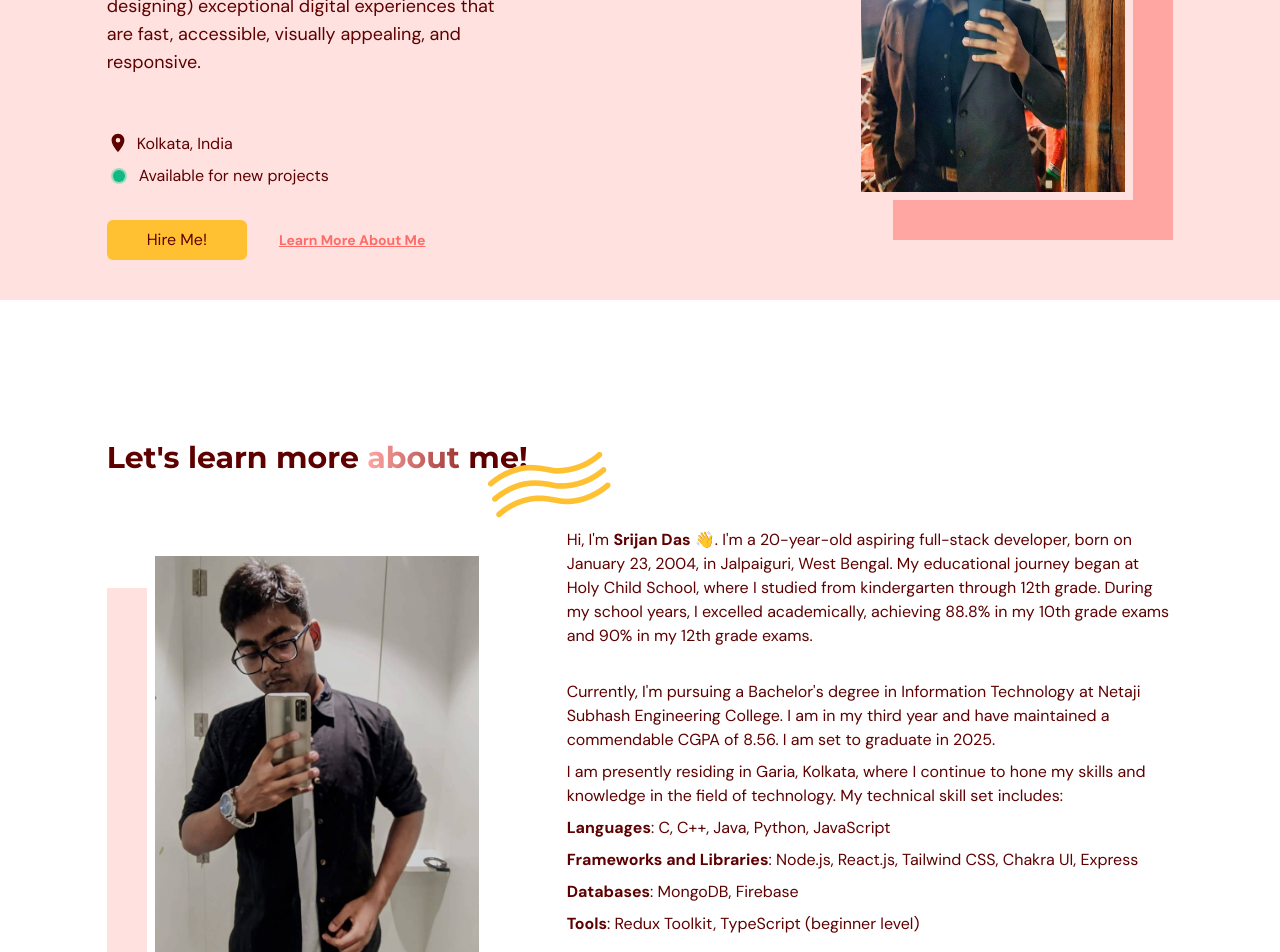
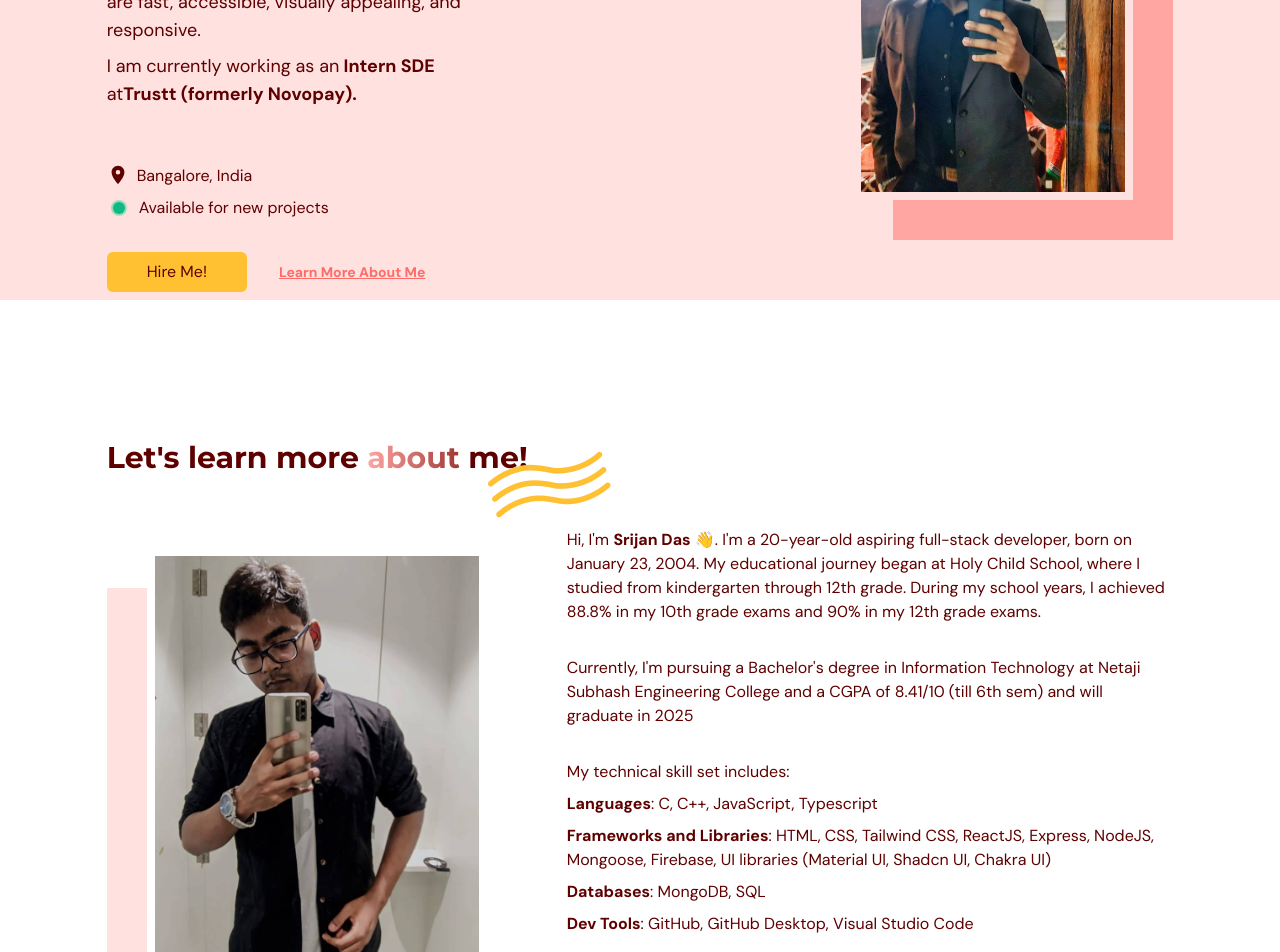
Before and after one commit to SrijanDas23/Portfolio, a React (Vite) app: page / in a window 1280 px wide. Shown: the part 260-1212 px from the top of the page. Built offline with nearby package versions, Linux system fonts and the light colour scheme.

Commit message:
Updated the resume

```diff
--- a/package.json
+++ b/package.json
@@ -12,6 +12,7 @@
   "dependencies": {
     "@heroicons/react": "^2.1.3",
     "framer-motion": "^11.2.6",
+    "portfolio": "file:",
     "react": "^18.2.0",
     "react-anchor-link-smooth-scroll": "^1.0.12",
     "react-dom": "^18.2.0",
--- a/src/components/About/index.tsx
+++ b/src/components/About/index.tsx
@@ -11,7 +11,9 @@ type Props = {
 function About({ setSelectedPage }: Props) {
 	return (
 		<section id="about" className="mx-auto min-h-full w-5/6 py-20">
-      <motion.div onViewportEnter={() => setSelectedPage(SelectedPage.About)}>
+			<motion.div
+				onViewportEnter={() => setSelectedPage(SelectedPage.About)}
+			>
 				{/* Header */}
 				<motion.div
 					initial="hidden"
@@ -25,7 +27,7 @@ function About({ setSelectedPage }: Props) {
 					className="md:my-5 md:w-3/5"
 				>
 					<HText>
-            Let's learn more <GradientText text="about"/> me!
+						Let's learn more <GradientText text="about" /> me!
 					</HText>
 				</motion.div>
 
@@ -74,40 +76,47 @@ function About({ setSelectedPage }: Props) {
 									}}
 								>
 									<p className="my-8">
-                    Hi, I'm <strong>Srijan Das</strong> 👋. I'm a 20-year-old
-                    aspiring full-stack developer, born on January 23, 2004, in
-                    Jalpaiguri, West Bengal. My educational journey began at
-                    Holy Child School, where I studied from kindergarten through
-                    12th grade. During my school years, I excelled academically,
-                    achieving 88.8% in my 10th grade exams and 90% in my 12th
+										Hi, I'm <strong>Srijan Das</strong> 👋.
+										I'm a 20-year-old aspiring full-stack
+										developer, born on January 23, 2004. My
+										educational journey began at Holy Child
+										School, where I studied from
+										kindergarten through 12th grade. During
+										my school years, I achieved 88.8% in my
+										10th grade exams and 90% in my 12th
 										grade exams.
 									</p>
 									<p className="my-2">
-                    Currently, I'm pursuing a Bachelor's degree in Information
-                    Technology at Netaji Subhash Engineering College. I am in my
-                    third year and have maintained a commendable CGPA of 8.56. I
-                    am set to graduate in 2025.
+										Currently, I'm pursuing a Bachelor's
+										degree in Information Technology at
+										Netaji Subhash Engineering College and a
+										CGPA of 8.41/10 (till 6th sem) and will
+										graduate in 2025
 									</p>
-                  <p className="my-2">
-                    I am presently residing in Garia, Kolkata, where I continue
-                    to hone my skills and knowledge in the field of technology.
+									<p className="mt-8">
 										My technical skill set includes:
 									</p>
 									<ul>
 										<li className="my-2">
-                      <strong>Languages</strong>: C, C++, Java, Python,
-                      JavaScript
+											<strong>Languages</strong>: C, C++,
+											JavaScript, Typescript
 										</li>
 										<li className="my-2">
-                      <strong>Frameworks and Libraries</strong>: Node.js,
-                      React.js, Tailwind CSS, Chakra UI, Express
+											<strong>
+												Frameworks and Libraries
+											</strong>
+											: HTML, CSS, Tailwind CSS, ReactJS,
+											Express, NodeJS, Mongoose, Firebase,
+											UI libraries (Material UI, Shadcn
+											UI, Chakra UI)
 										</li>
 										<li className="my-2">
-                      <strong>Databases</strong>: MongoDB, Firebase
+											<strong>Databases</strong>: MongoDB,
+											SQL
 										</li>
 										<li className="my-2">
-                      <strong>Tools</strong>: Redux Toolkit, TypeScript
-                      (beginner level)
+											<strong>Dev Tools</strong>: GitHub,
+											GitHub Desktop, Visual Studio Code
 										</li>
 									</ul>
 								</motion.div>
@@ -118,10 +127,12 @@ function About({ setSelectedPage }: Props) {
 						<div className="relative mt-8">
 							<div className="before:absolute before:-bottom-40 before:right-40 before:z-[-1] before:content-sparkles">
 								<p>
-                  I am passionate about creating exceptional digital experiences
-                  that are fast, accessible, visually appealing, and responsive.
-                  I am available for new projects and am eager to collaborate
-                  and bring innovative ideas to life.
+									I am passionate about creating exceptional
+									digital experiences that are fast,
+									accessible, visually appealing, and
+									responsive. I am available for new projects
+									and am eager to collaborate and bring
+									innovative ideas to life.
 								</p>
 							</div>
 						</div>
--- a/src/components/Home/index.tsx
+++ b/src/components/Home/index.tsx
@@ -49,6 +49,14 @@ function Home({ setSelectedPage }: Props) {
 							exceptional digital experiences that are fast,
 							accessible, visually appealing, and responsive.
 						</p>
+						<p className="mt-2 text-lg">
+							I am currently working as an
+							<span className="font-bold"> Intern SDE </span>
+							at
+							<span className="font-bold">
+								Trustt (formerly Novopay).
+							</span>
+						</p>
 					</motion.div>
 
 					<motion.div
@@ -68,7 +76,7 @@ function Home({ setSelectedPage }: Props) {
 									size={22}
 									className="animate-jumping-icon"
 								/>
-								<p>Kolkata, India</p>
+								<p>Bangalore, India</p>
 							</div>
 
 							<div className="flex items-center gap-2">
@@ -104,7 +112,7 @@ function Home({ setSelectedPage }: Props) {
 							<DownloadButton />
 						</div>
 						<AnchorLink
-							className="text-sm font-bold text-primary-500 underline hover:text-secondary-500"
+							className="text-sm font-bold text-primary-500 underline hover:text-secondary-500 hover-up"
 							onClick={() => setSelectedPage(SelectedPage.About)}
 							href={`#${SelectedPage.About}`}
 						>
```
Also changed, not shown: 2 other files (tests, documents, lock files or other folders). Lines whose indentation alone changed are shown as unchanged.
